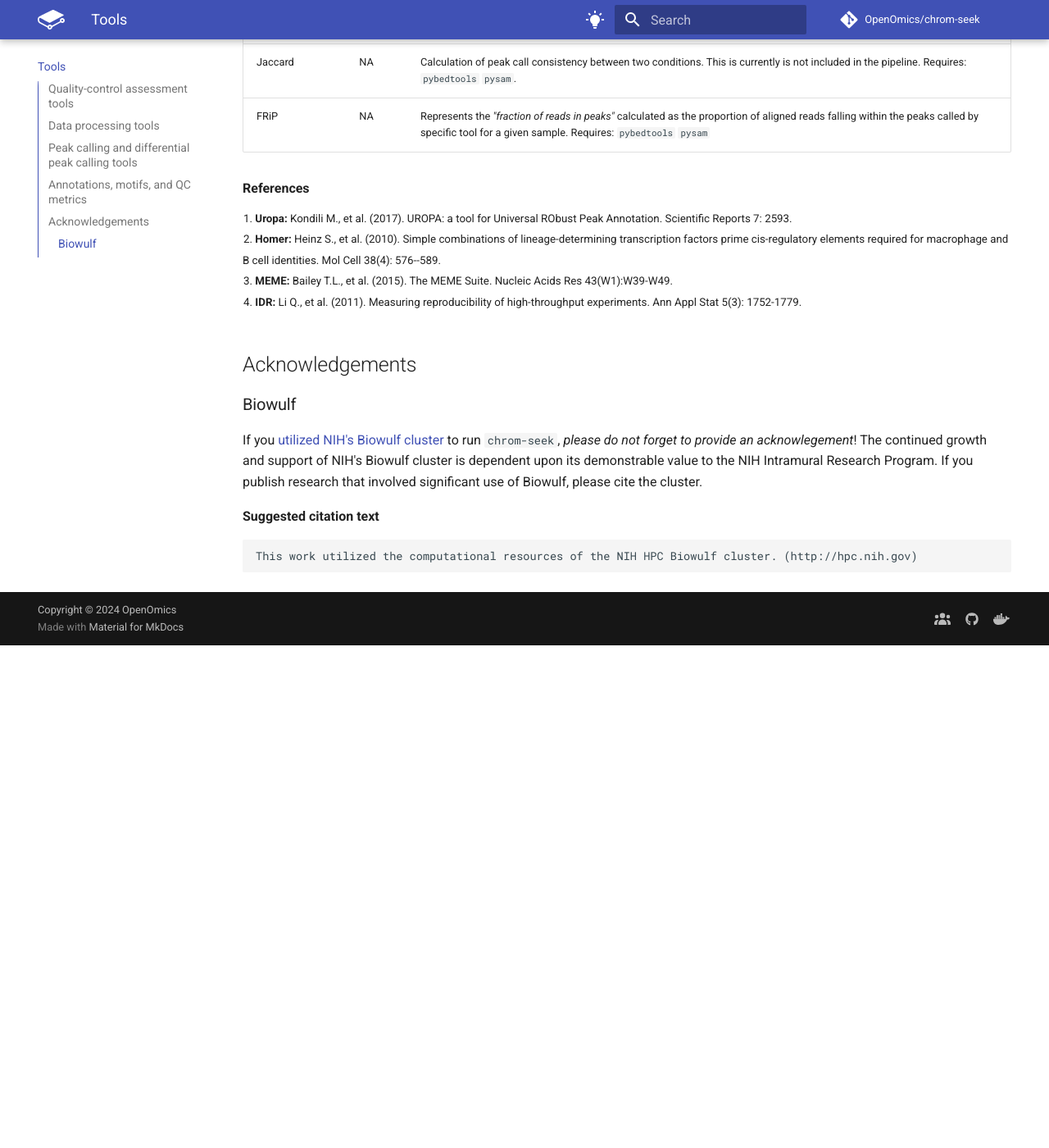
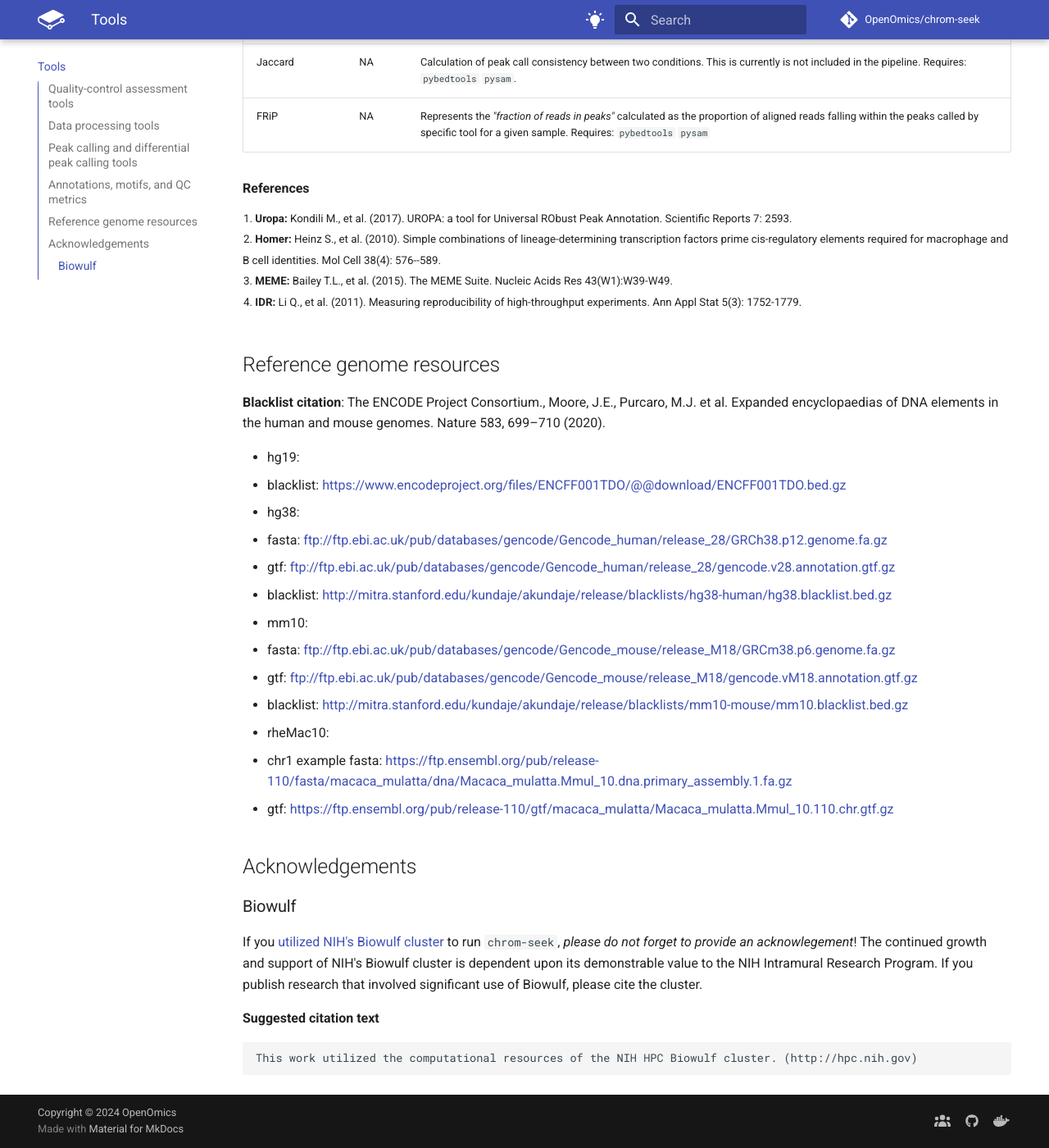
Before and after one commit to OpenOmics/chrom-seek, an MkDocs documentation site: the page built from docs/tools_software.md, in a window 1280 px wide and 1400 px high, scrolled down 3575 px. Shown: the whole window at 82% size. Built offline with MkDocs 1.6.1 and Material for MkDocs 9.7.7, drawn with Linux system fonts in a browser that asks for light colours; comment, search, counter and statistics services are not loaded; the version menu is left out; before the commit the page ends 4362 px from its top, so only the background shows below that.

Commit message:
Update tools_software.md

```diff
--- a/docs/tools_software.md
+++ b/docs/tools_software.md
@@ -142,6 +142,29 @@ required for macrophage and B cell identities. Mol Cell 38(4): 576--589.</sup>
 high-throughput experiments. Ann Appl Stat 5(3): 1752-1779.</sup>
 
 
+## Reference genome resources
+**Blacklist citation**: The ENCODE Project Consortium., Moore, J.E., Purcaro, M.J. et al.
+Expanded encyclopaedias of DNA elements in the human and mouse genomes. Nature 583, 699–710 (2020).
+
+* hg19:
+  - blacklist: https://www.encodeproject.org/files/ENCFF001TDO/@@download/ENCFF001TDO.bed.gz
+* hg38:
+  - fasta: ftp://ftp.ebi.ac.uk/pub/databases/gencode/Gencode_human/release_28/GRCh38.p12.genome.fa.gz
+  - gtf: ftp://ftp.ebi.ac.uk/pub/databases/gencode/Gencode_human/release_28/gencode.v28.annotation.gtf.gz
+  - blacklist: http://mitra.stanford.edu/kundaje/akundaje/release/blacklists/hg38-human/hg38.blacklist.bed.gz
+* mm10:
+  - fasta: ftp://ftp.ebi.ac.uk/pub/databases/gencode/Gencode_mouse/release_M18/GRCm38.p6.genome.fa.gz
+  - gtf: ftp://ftp.ebi.ac.uk/pub/databases/gencode/Gencode_mouse/release_M18/gencode.vM18.annotation.gtf.gz
+  - blacklist: http://mitra.stanford.edu/kundaje/akundaje/release/blacklists/mm10-mouse/mm10.blacklist.bed.gz
+* rheMac10:
+  - chr1 example fasta: https://ftp.ensembl.org/pub/release-110/fasta/macaca_mulatta/dna/Macaca_mulatta.Mmul_10.dna.primary_assembly.1.fa.gz
+  - gtf: https://ftp.ensembl.org/pub/release-110/gtf/macaca_mulatta/Macaca_mulatta.Mmul_10.110.chr.gtf.gz
+
+
+
+
+
+
 ## Acknowledgements
 
 ### Biowulf
```
